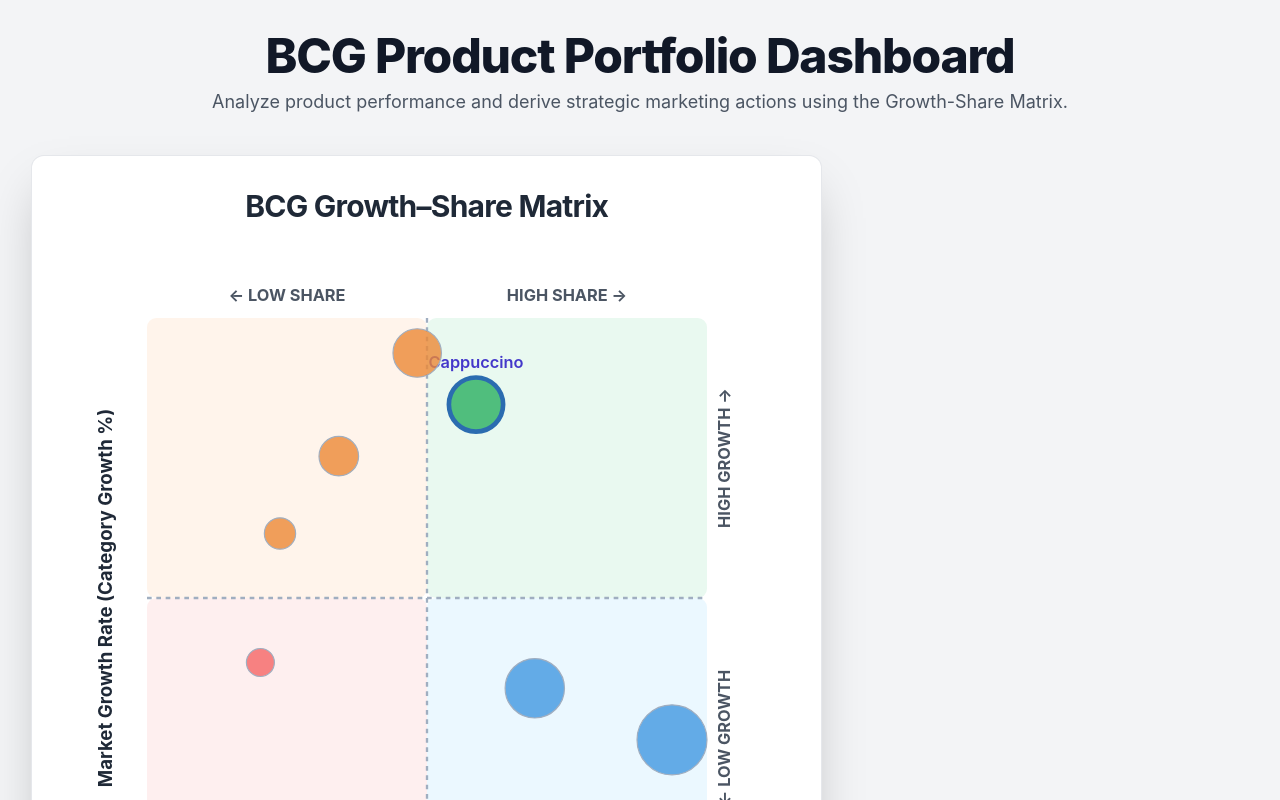
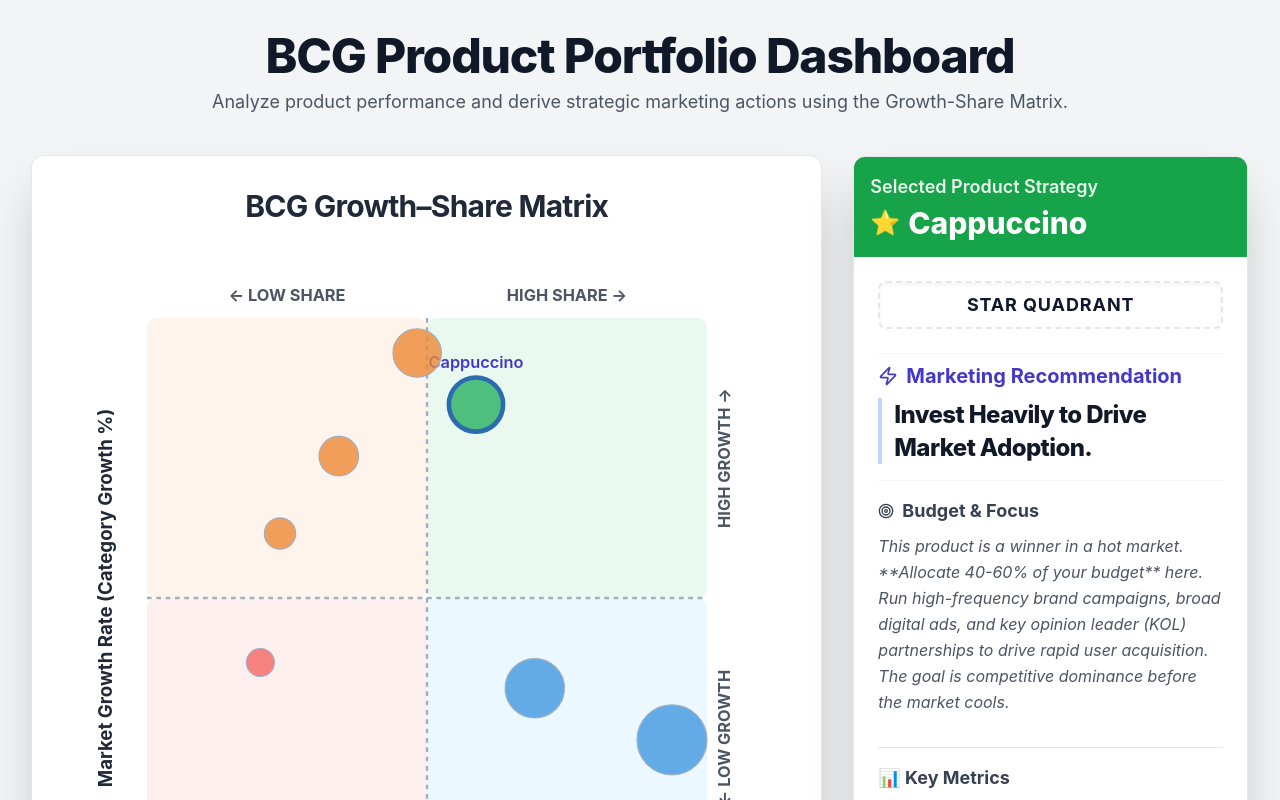
Before and after one commit to Link-Jason/BCGmarketingApp, a Next.js app: page / in a window 1280 px wide. Shown: the top 800 px of the page. Built offline with nearby package versions, Linux system fonts and the light colour scheme.

Commit message:
Debug: Re-enabling OutputPanel to test for crash source.

```diff
--- a/app/page.js
+++ b/app/page.js
@@ -80,8 +80,8 @@ export default function Page() {
         </div>
 
         <div className="w-full xl:w-1/3 flex flex-col gap-8">
+          <OutputPanel selectedItem={selectedItem} />
           {/*
-          <OutputPanel selectedItem={selectedItem} />
           <MenuItemList
             items={menuItems}
             onSelect={handleSelectItem}
```
